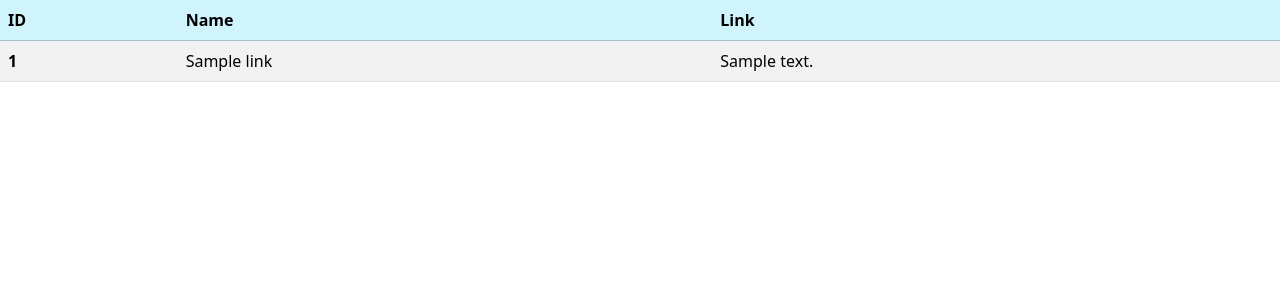
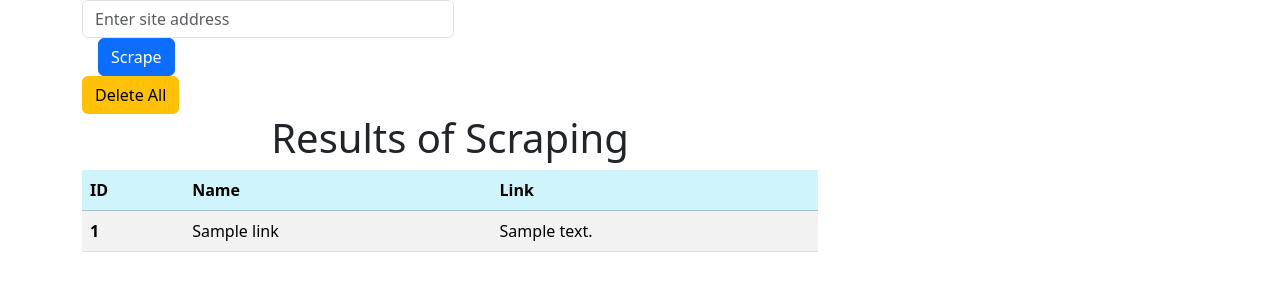
Before and after one commit to shubhenduanupamdutta/Django_WebScraper, a Django app: page / in a window 1280 px wide. Shown: the top 300 px of the page. Run offline with Django 4.2, Linux system fonts and the light colour scheme; tables that the repository leaves empty hold one stand-in row (values such as "Sample post"); data that the repository does not hold is empty.

Commit message:
Update acrape.html
Add a form for the website to scrape
Add a button for deleting existing data.

```diff
--- a/web_scraper/scraper/templates/scraper/scrape.html
+++ b/web_scraper/scraper/templates/scraper/scrape.html
@@ -12,6 +12,32 @@
     />
   </head>
   <body>
+    <div class="container">
+      <div class="row">
+        <form method="post" action="{% url 'scraping' %}">
+          {% csrf_token %}
+          <div class="col-md-4">
+            <input
+              class="form-control"
+              type="text"
+              id="site"
+              name="site"
+              placeholder="Enter site address"
+            />
+          </div>
+          <div class="col-md-1">
+            <button class="btn btn-primary mx-3" type="submit">Scrape</button>
+          </div>
+        </form>
+
+        <div class="col-md-7">
+          <a class="btn btn-warning" href="{% url 'delete' %}">Delete All</a>
+        </div>
+      </div>
+
+      <div class="row">
+        <div class="col-md-8">
+          <h1 class="text-center">Results of Scraping</h1>
           <table class="table table-striped">
             <thead class="table-info">
               <tr>
@@ -31,6 +57,9 @@
               {% endfor %}
             </tbody>
           </table>
+        </div>
+      </div>
+    </div>
 
     <script
       src="https://cdn.jsdelivr.net/npm/bootstrap@5.3.2/dist/js/bootstrap.bundle.min.js"
```
Lines whose indentation alone changed are shown as unchanged.
